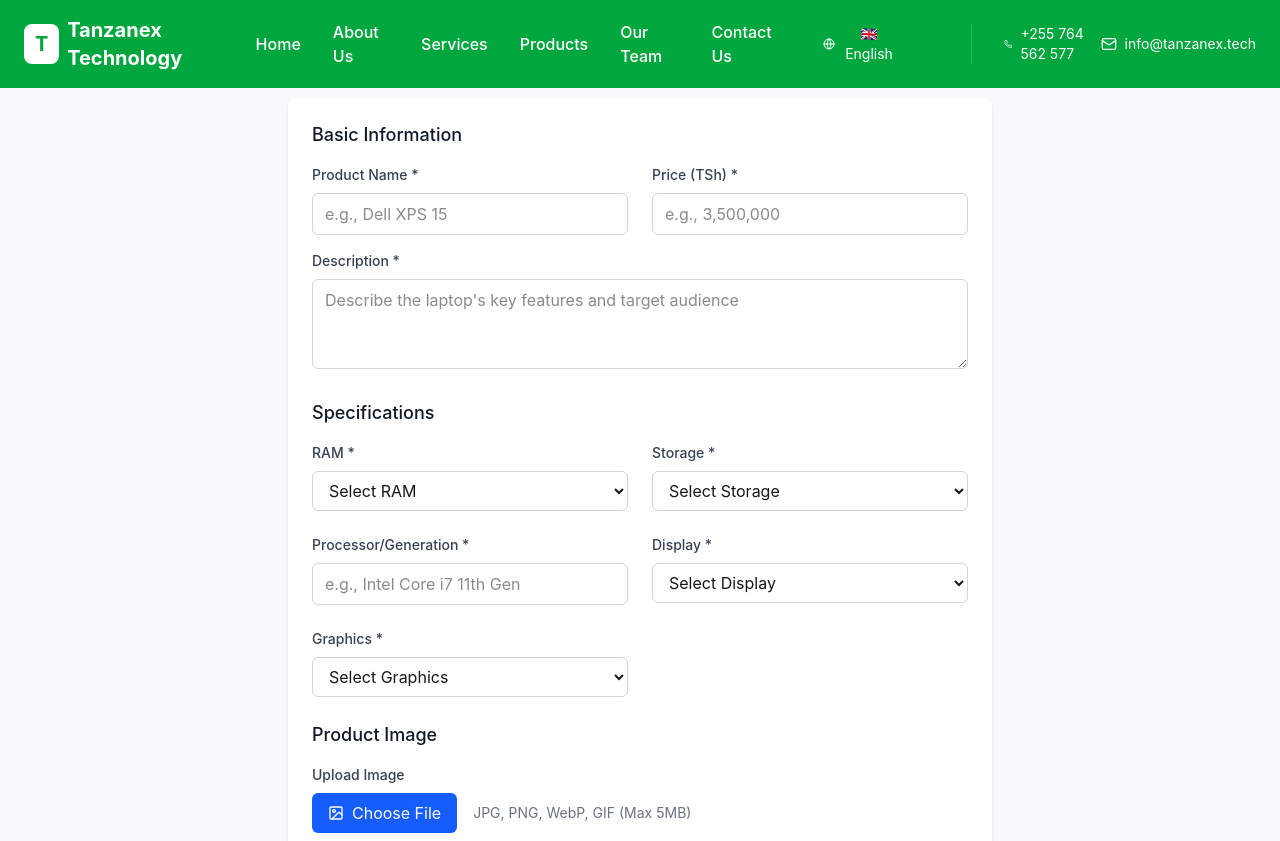
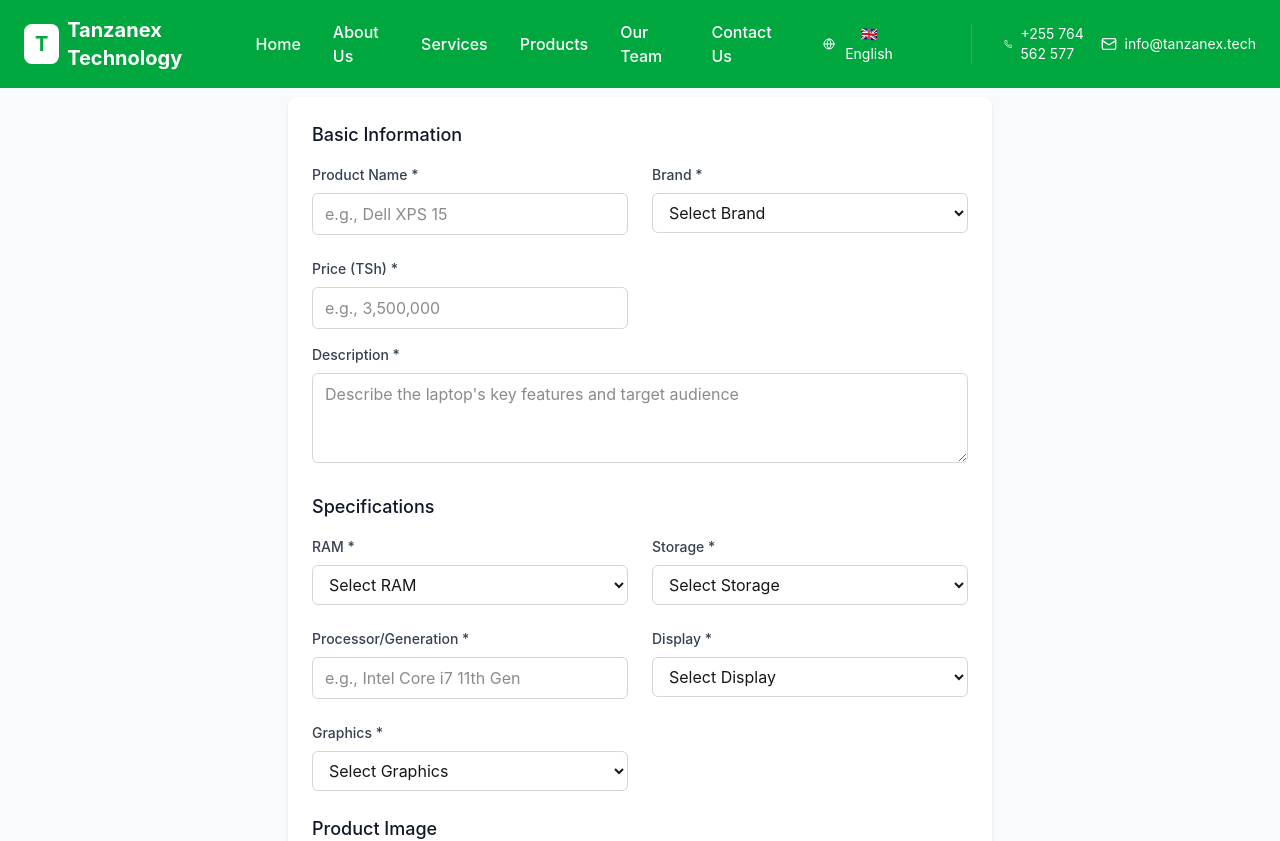
Before and after one commit to jimulen/tanzanextechweb, a Next.js app: page /en/admin/products/add/laptop in a window 1280 px wide. Shown: the top 841 px of the page. Built offline with nearby package versions, Linux system fonts and the light colour scheme.

Commit message:
Add brand field to laptop form

```diff
--- a/app/[locale]/admin/products/add/laptop/page.tsx
+++ b/app/[locale]/admin/products/add/laptop/page.tsx
@@ -8,6 +8,7 @@ import { ArrowLeft, Save, X, Image as ImageIcon } from 'lucide-react';
 
 interface LaptopFormData {
   name: string;
+  brand: string;
   desc: string;
   price: string;
   ram: string;
@@ -23,6 +24,7 @@ export default function AddLaptopPage() {
   const router = useRouter();
   const [formData, setFormData] = useState<LaptopFormData>({
     name: '',
+    brand: '',
     desc: '',
     price: '',
     ram: '',
@@ -167,6 +169,29 @@ export default function AddLaptopPage() {
                     className="w-full px-3 py-2 border border-gray-300 rounded-md focus:outline-none focus:ring-2 focus:ring-green-500"
                     placeholder="e.g., Dell XPS 15"
                   />
+                </div>
+
+                <div>
+                  <label className="block text-sm font-medium text-gray-700 mb-2">
+                    Brand *
+                  </label>
+                  <select
+                    name="brand"
+                    value={formData.brand || ''}
+                    onChange={handleInputChange}
+                    required
+                    className="w-full px-3 py-2 border border-gray-300 rounded-md focus:outline-none focus:ring-2 focus:ring-green-500"
+                  >
+                    <option value="">Select Brand</option>
+                    <option value="Dell">Dell</option>
+                    <option value="HP">HP</option>
+                    <option value="Lenovo">Lenovo</option>
+                    <option value="Apple">Apple</option>
+                    <option value="Asus">Asus</option>
+                    <option value="Acer">Acer</option>
+                    <option value="MSI">MSI</option>
+                    <option value="Toshiba">Toshiba</option>
+                  </select>
                 </div>
 
                 <div>
--- a/app/api/laptops/route.ts
+++ b/app/api/laptops/route.ts
@@ -23,7 +23,7 @@ export async function POST(request: NextRequest) {
     // Map form fields to schema fields
     const laptopData = {
       name: newLaptop.name,
-      brand: newLaptop.brand || 'Generic',
+      brand: newLaptop.brand,
       processor: newLaptop.generation || newLaptop.processor || 'Intel Core i5',
       ram: newLaptop.ram,
       storage: newLaptop.storage,
```
